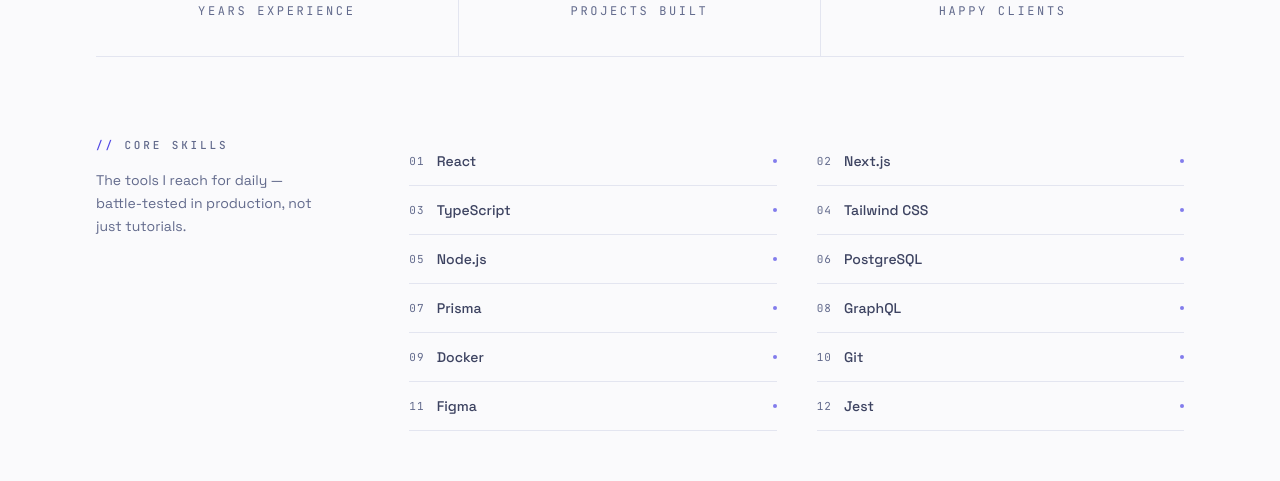
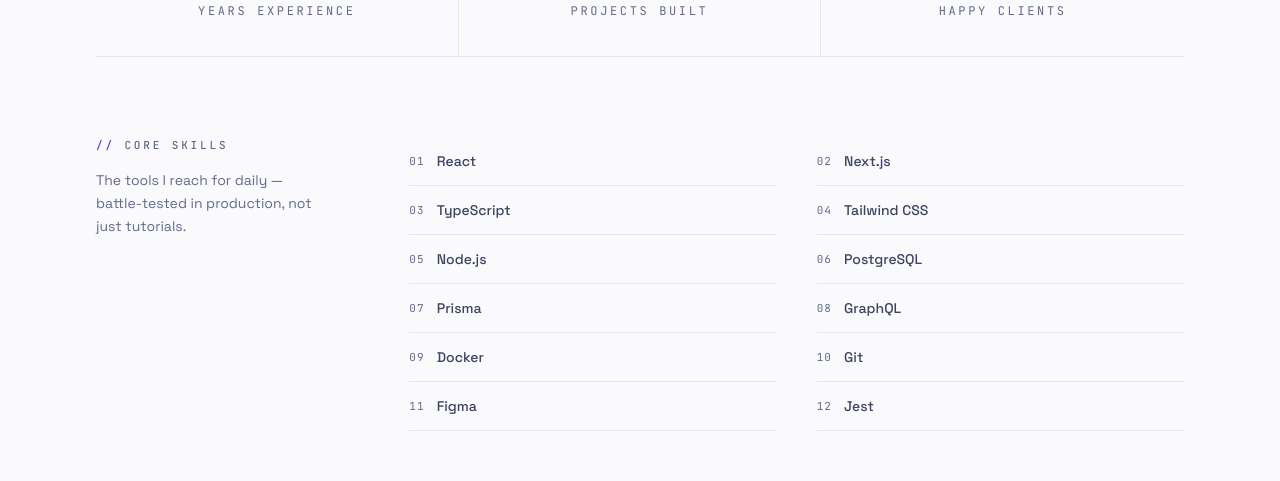
Before and after one commit to Taha-Mahmoud789/taha.dev, a Next.js app: page / in a window 1280 px wide. Shown: the part 2940-3421 px from the top of the page. Built offline with nearby package versions, Linux system fonts and the light colour scheme.

Commit message:
About: remove redundant trailing bullet from each Core Skills row
The small accent dot at the end of every skill line was decorative and
duplicated 12x with no purpose. Dropped it; rows are now left-aligned
with the number + label only.

```diff
--- a/src/components/site/About.tsx
+++ b/src/components/site/About.tsx
@@ -147,7 +147,7 @@
             {skills.map((skill, i) => (
               <li
                 key={skill}
-                className="flex items-center justify-between border-b border-border py-3.5 transition-colors duration-200 hover:border-accent/40"
+                className="flex items-center border-b border-border py-3.5 transition-colors duration-200 hover:border-accent/40"
               >
                 <span className="flex items-center gap-3">
                   <span className="font-mono text-micro tabular-nums tracking-[0.1em] text-fg-dim">
@@ -157,10 +157,6 @@
                     {skill}
                   </span>
                 </span>
-                <span
-                  aria-hidden="true"
-                  className="h-1 w-1 rounded-full bg-accent/70"
-                />
               </li>
             ))}
           </ul>
```
